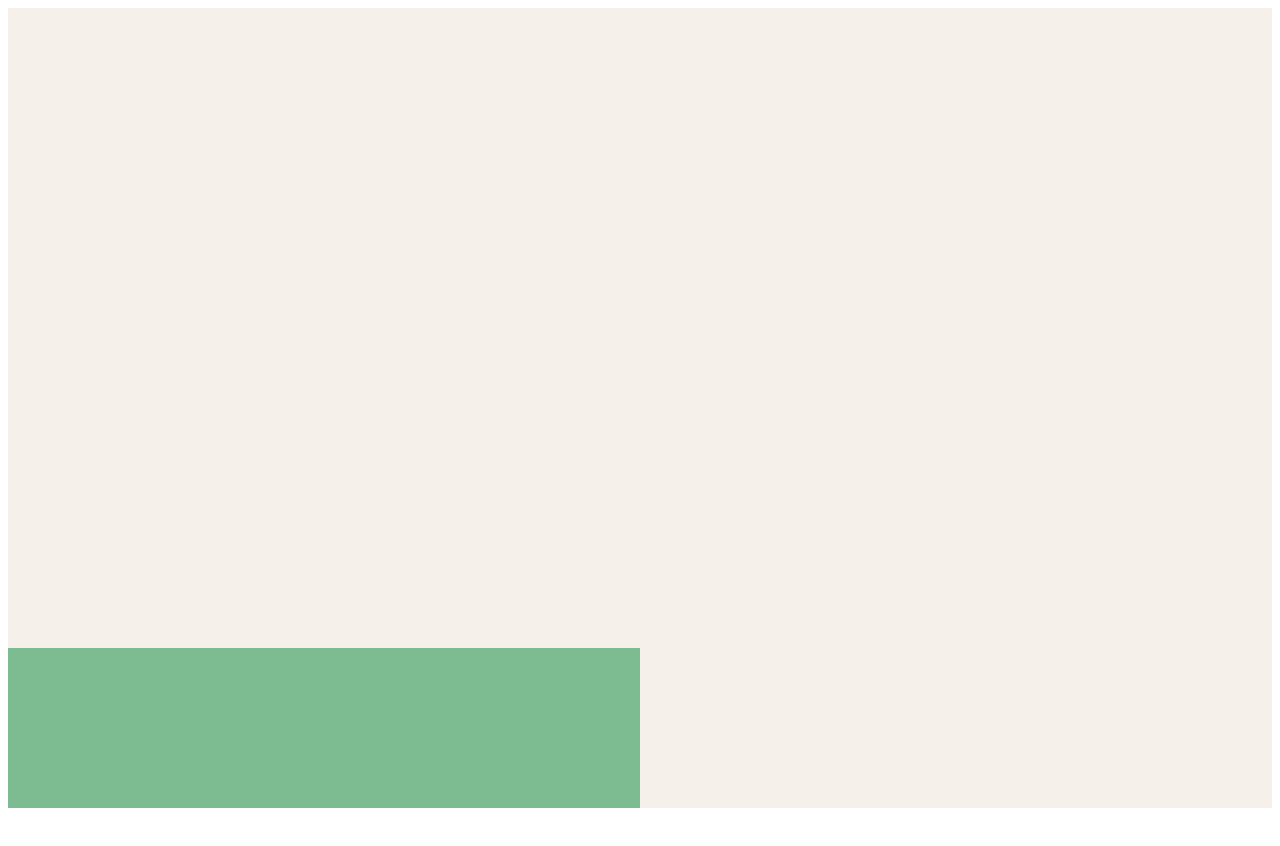
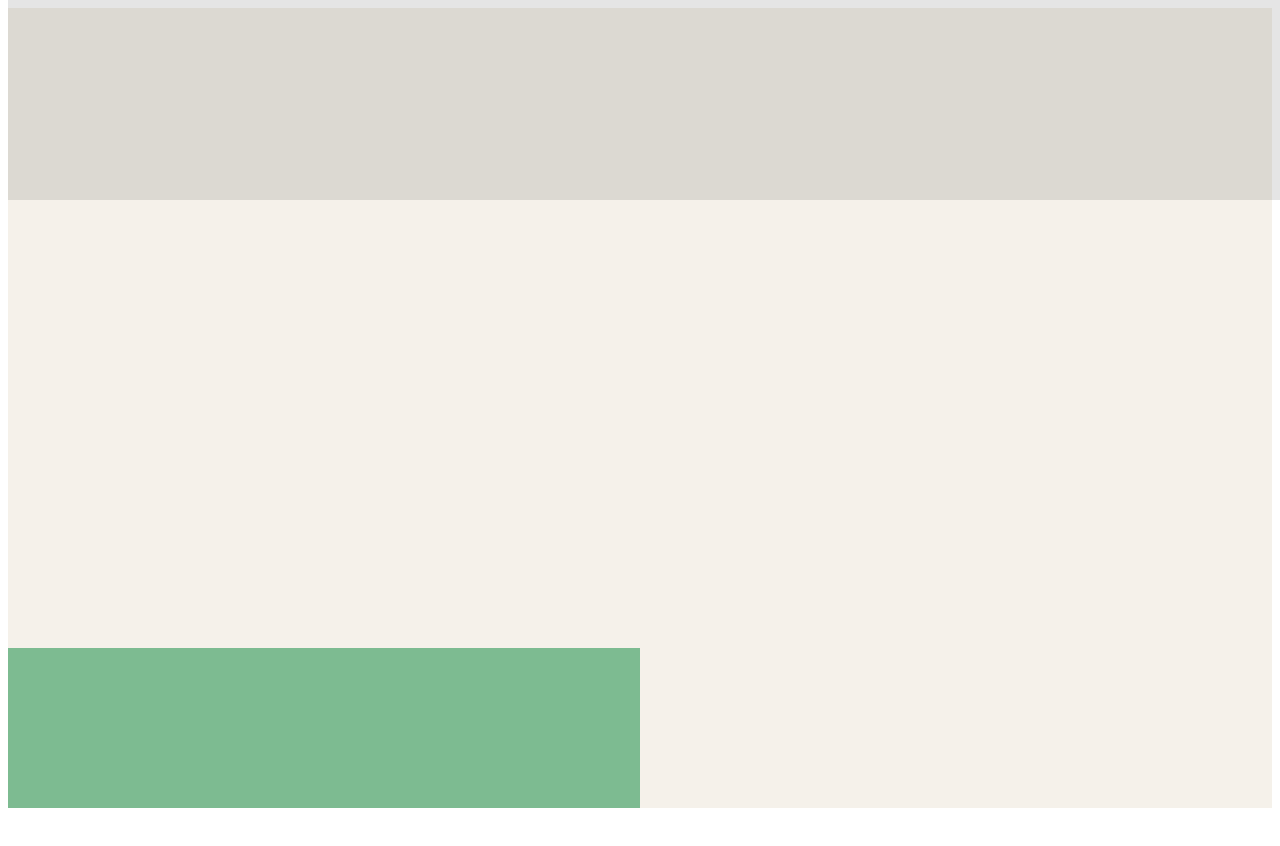
Before and after one commit to dannyelgjl/Typeform, a React (Create React App) app: page / in a window 1280 px wide. Shown: the top 846 px of the page. Built offline with nearby package versions, Linux system fonts and the light colour scheme.

Commit message:
criando componente header

```diff
--- a/src/App.tsx
+++ b/src/App.tsx
@@ -1,12 +1,18 @@
 import React from 'react';
 
 import Routes from './routes';
+import Header from './components/Header';
 
 import './styles/global';
 
 
 function App() {
-  return <Routes />;
+  return (
+    <>
+      <Header />
+      <Routes />
+    </>
+  );
 }
 
 export default App;
--- /dev/null
+++ b/src/components/Header/index.tsx
@@ -0,0 +1,13 @@
+import React from 'react';
+
+import { Container } from './styles';
+
+const Header: React.FC = () => {
+  return (
+    <Container>
+
+    </Container>
+  );
+};
+
+export default Header;
--- /dev/null
+++ b/src/components/Header/styles.ts
@@ -0,0 +1,12 @@
+import styled from 'styled-components';
+import { motion } from 'framer-motion';
+
+export const Container = styled(motion.header)`
+  width: 100%;
+  height: 200px;
+  background: rgba(0, 0, 0, 0.1);
+
+  position: fixed;
+  top: 0;
+  z-index: 3
+`;
--- a/src/components/Home/index.tsx
+++ b/src/components/Home/index.tsx
@@ -2,6 +2,8 @@ import React from 'react';
 import { Main, Section, Sticky } from './styles';
 
 import FirstAndSecond from '../FirstAndSecond';
+
+
 
 const Home = () => {
 
@@ -11,6 +13,7 @@ const Home = () => {
 
   return (
     <>
+
       <Main style={{ height: '1610vh' }} >
         <Section style={{ height: '72.7%' }}>
           <FirstAndSecond />
```
